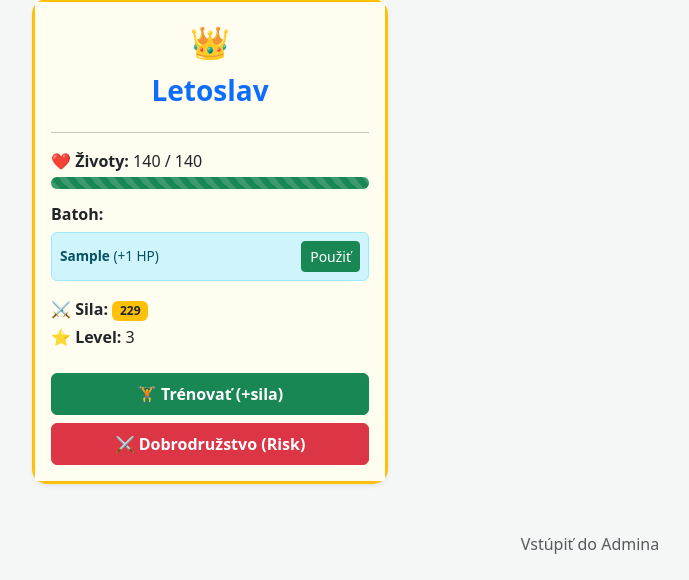
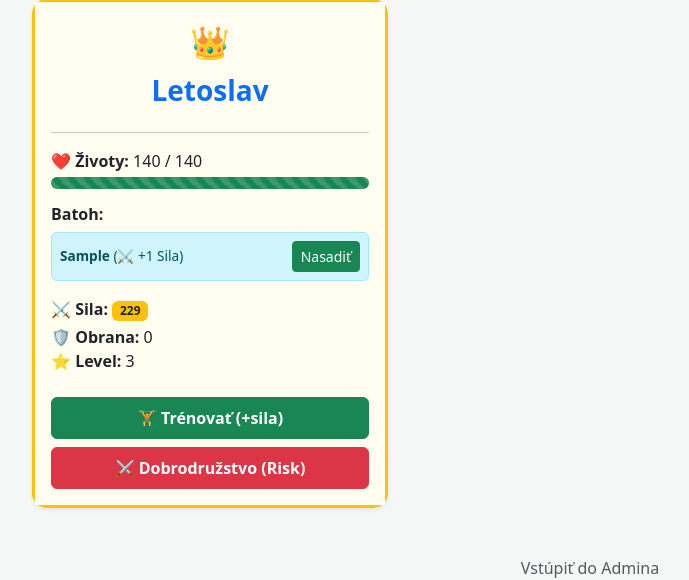
Before and after one commit to Jarosek88/moj-rpg-projekt, a Django app: page /postavy/ in a window 1280 px wide. Shown: the part 228-808 px from the top of the page, without its empty margins (50-739 px from the left). Before the commit the page ends 782 px from the top, so only its background shows below. Run offline with Django 5.2, Linux system fonts and the light colour scheme; data comes from the database, SQL or seed files in the repository; both versions use the stored data as it was after the commit; tables that the repository leaves empty hold one stand-in row (values such as "Sample post"); parts of the project's set-up code (start-up, migrations or seed data) failed here and were passed over.

Commit message:
Pridaný nahodný loot pre zbran a brnenie, oprava batohu v HTML

```diff
--- a/game/models.py
+++ b/game/models.py
@@ -7,17 +7,26 @@ class Postava(models.Model):
     sila = models.IntegerField(default=20)
     level = models.IntegerField(default=1)
     xp = models.IntegerField(default=0)
+    obrana = models.IntegerField(default=0)
 
     def __str__(self):
         return f"{self.meno} (Level {self.level})"
 
 class Predmet(models.Model):
     nazov = models.CharField(max_length=100)
+    # Pridame typ, aby sme vedeli o aký predmet ide
+    TYPY_PREDMETOV = [
+        ('zbran', 'Zbraň'),
+        ('brnenie', 'Brnenie'),
+        ('lektvar', 'Lektvár'),
+    ]
+    typ = models.CharField(max_length=20, choices=TYPY_PREDMETOV, default='lektvar')
     bonus_hp = models.IntegerField(default=0)
     bonus_sila = models.IntegerField(default=0)
+    bonus_obrana = models.IntegerField(default=0)
 
     # Prepojenie na postavu
-    majitel = models.ForeignKey(Postava, on_delete=models.CASCADE, related_name="predmety", null=True, blank=True)
+    majitel = models.ForeignKey(Postava, on_delete=models.CASCADE, related_name="batoh", null=True, blank=True)
 
     def __str__(self):
-        return f"{self.nazov} (Majiteľ: {self.majitel.meno})"
+        return f"{self.nazov} ({self.get_typ_display()})"
--- a/game/templates/game/zoznam.html
+++ b/game/templates/game/zoznam.html
@@ -61,11 +61,17 @@
 
                             <div class="mt-3">
                                 <h5 class="h6 fw-bold"><i class="fas fa-briefcase"></i> Batoh:</h5>
-                                {% for predmet in postava.predmety.all %}
-                                <div class="alert alert-info d-flex justify-content-between align-items-center p-2 mb-1"
-                                    style="font-size: 0.85rem;">
-                                    <span><strong>{{ predmet.nazov }}</strong> (+{{ predmet.bonus_hp }} HP)</span>
-                                    <a href="{% url 'pouzit_predmet' predmet.id %}" class="btn btn-sm btn-success">Použiť</a>
+                                {% for predmet in postava.batoh.all %}
+                                <div class="alert alert-info d-flex justify-content-between align-items-center p-2 mb-1"style="font-size: 0.85rem;">
+                                    <span>
+                                        <strong>{{ predmet.nazov }}</strong>
+                                        {% if predmet.typ == 'lektvar' %} (🧪 +{{ predmet.bonus_hp }} HP) {% endif %}
+                                        {% if predmet.typ == 'zbran' %} (⚔ +{{ predmet.bonus_sila }} Sila) {% endif %}
+                                        {% if predmet.typ == 'brnenie' %} (🛡 +{{ predmet.bonus_obrana}} Obrana) {% endif %}
+                                    </span>
+                                    <a href="{% url 'pouzit_predmet' predmet.id %}" class="btn btn-sm btn-success">
+                                        {% if predmet.typ == 'lektvar' %}Vypiť{% else %}Nasadiť{% endif %}
+                                    </a>
                                 </div>
                                 {% empty %}
                                 <p class="text-muted small">Batoh je prázdny.</p>
@@ -74,6 +80,7 @@
 
                             <p class="mb-1 mt-3"><strong>⚔️ Sila:</strong> <span class="badge bg-warning text-dark">{{ postava.sila }}</span>
                             </p>
+                            <p class="mb-0"><strong>🛡 Obrana:</strong> {{ postava.obrana }}</p>
                             <p class="mb-0"><strong>⭐ Level:</strong> {{ postava.level }}</p>
                         </div>
 
--- a/game/views.py
+++ b/game/views.py
@@ -67,11 +67,14 @@ def dobrodruzstvo(request, postava_id):
     # šanca na anjdenie predmetu
     sanca = random.randint(1, 10)
     if sanca <= 3:
-        Predmet.objects.create(
-            nazov = 'Nájdený lektvar',
-            bonus_hp = 30,
-            majitel = postava
-        )
+        typ_lootu = random.choice(['lektvar', 'zbran', 'brnenie'])
+
+        if typ_lootu == 'lektvar':
+            Predmet.objects.create(nazov='Magický lektvár', typ='lektvar', bonus_hp=30, majitel=postava)
+        elif typ_lootu == 'zbran':
+            Predmet.objects.create(nazov='Ostrý meč', typ='zbran', bonus_sila=random.randint(5, 20), majitel=postava)
+        elif typ_lootu == 'brnenie':
+            Predmet.objects.create(nazov='Kožená vesta', typ='brnenie', bonus_obrana=random.randint(3, 12), majitel=postava)
 
      # Výpočet levelu za každých 100 jeden level
     novy_level = (postava.sila // 100) + 1
@@ -89,14 +92,19 @@ def pouzit_predmet(request, predmet_id):
     predmet = get_object_or_404(Predmet, id=predmet_id)
     postava = predmet.majitel
 
-    #Pripočítavame bonusové HP
-    postava.hp += predmet.bonus_hp
+    if predmet.typ == 'lektvar':
+        postava.hp += predmet.bonus_hp
+        if postava.hp > postava.max_hp:
+            postava.hp = postava.max_hp
+        predmet.delete() # Lektvár sa vymaže s batohu
 
-    # Kontrola aby sme nemali viac ako maxHP
-    if postava.hp > postava.max_hp:
-        postava.hp = postava.max_hp
+    elif predmet.typ == 'zbran':
+        postava.sila += predmet.bonus_sila #pridame silu natrvalo
+        predmet.delete() # meč sme nasadili a staa sa súčasťou sily
+
+    elif predmet.typ == 'brnenie':
+        postava.obrana += predmet.bonus_obrana # pridáme obranu natrvalo
+        predmet.delete()
 
     postava.save() # Uložíme hrdinovi
-    predmet.delete() # Lektvár sa vymaže s batohu
-
     return redirect('/postavy/')
```
Also changed, not shown: db.sqlite3, game/migrations/0001_initial.py, game/migrations/0002_rename_hp_predmet_bonus_hp_and_more.py (deleted).
